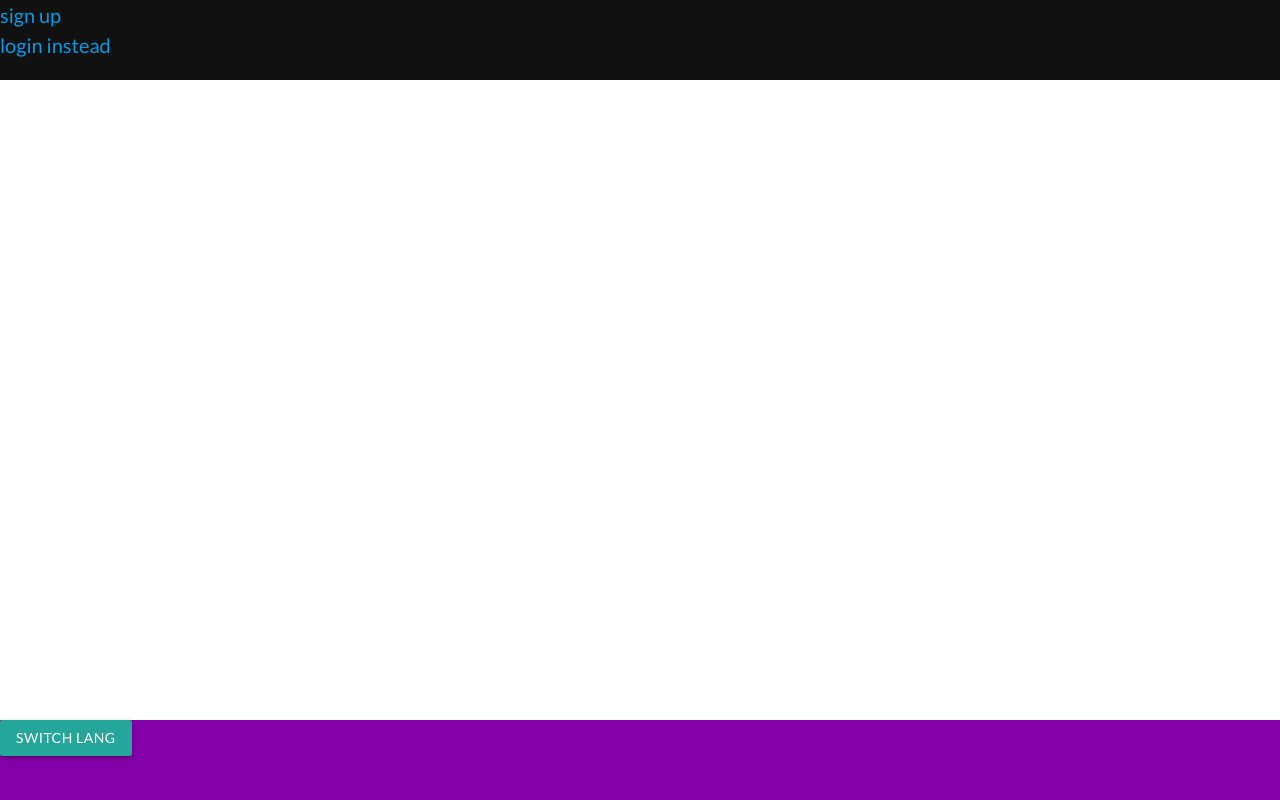
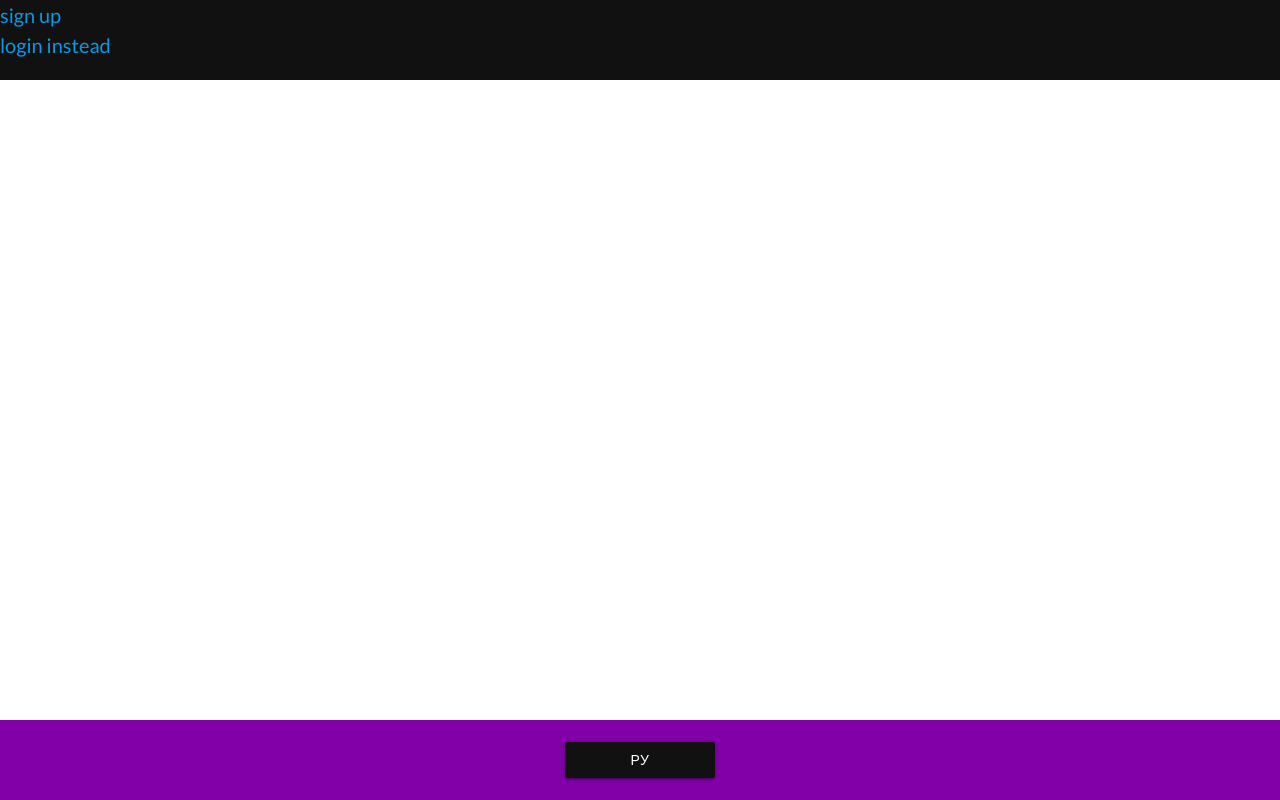
Before and after one commit to heapix-learn/purplegaze, a Vue app: page / in a window 1280 px wide. Built offline with nearby package versions, Linux system fonts and the light colour scheme.

Commit message:
feat: add button for switch between languages

```diff
--- a/src/components/layouts/AppFooter.vue
+++ b/src/components/layouts/AppFooter.vue
@@ -2,14 +2,13 @@
     <div class="footer">
       <div class="buttons">
         <a class="waves-effect waves-light btn button-sign"
-           @click="switchLang"
-        >Switch lang</a>
+          @click="switchLocale()"
+        >{{ $t("buttons.lang") }}</a>
       </div>
     </div>
 </template>
 
 <script>
-import i18n from '@/i18n'
 export default {
   name: 'AppFooter',
   data () {
@@ -18,18 +17,29 @@ export default {
     }
   },
   methods: {
-    switchLang () {
-      const messages = VueI18n.switchLang(this.locale)
-      console.log(messages)
+    switchLocale () {
+      if (this.$i18n.locale === 'en') {
+        this.$i18n.locale = 'ru'
+      } else {
+        this.$i18n.locale = 'en'
+      }
     }
   }
 }
 </script>
 
 <style scoped>
-.footer {
-  width: 100%;
-  height: 10vh;
-  background: var(--purple);
-}
+  .footer {
+    width: 100%;
+    height: 10vh;
+    background: var(--purple);
+    display: flex;
+    justify-content: center;
+    align-items: center;
+  }
+
+  .btn {
+    width: 15rem;
+    background: var(--black);
+  }
 </style>
--- a/src/i18n/index.js
+++ b/src/i18n/index.js
@@ -11,6 +11,7 @@ const messages = {
       password: 'Password'
     },
     buttons: {
+      lang: 'ру',
       signUp: 'sign up',
       login: 'login instead',
       signIn: 'sign in',
@@ -25,6 +26,7 @@ const messages = {
       password: 'Пароль'
     },
     buttons: {
+      lang: 'en',
       signUp: 'Зарегестрироваться',
       login: 'Войти',
       createAcc: 'Создать аккаунт'
@@ -32,14 +34,7 @@ const messages = {
   }
 }
 
-const i18n = new VueI18n({
-  locale: 'en', // set locale
-  messages // set locale messages
-})
-
 export default new VueI18n({
   locale: 'en', // set locale
   messages // set locale messages
 })
-
-i18n.locale = 'ru'
```
